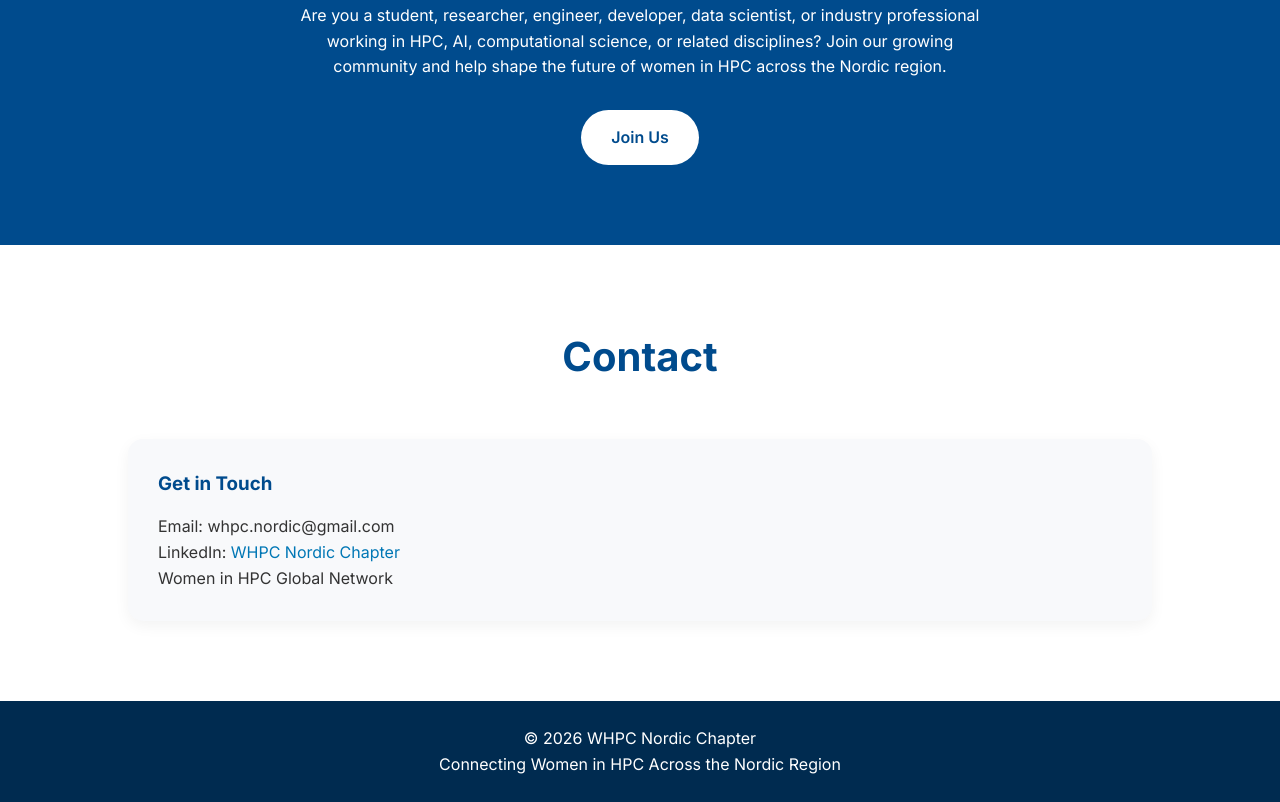
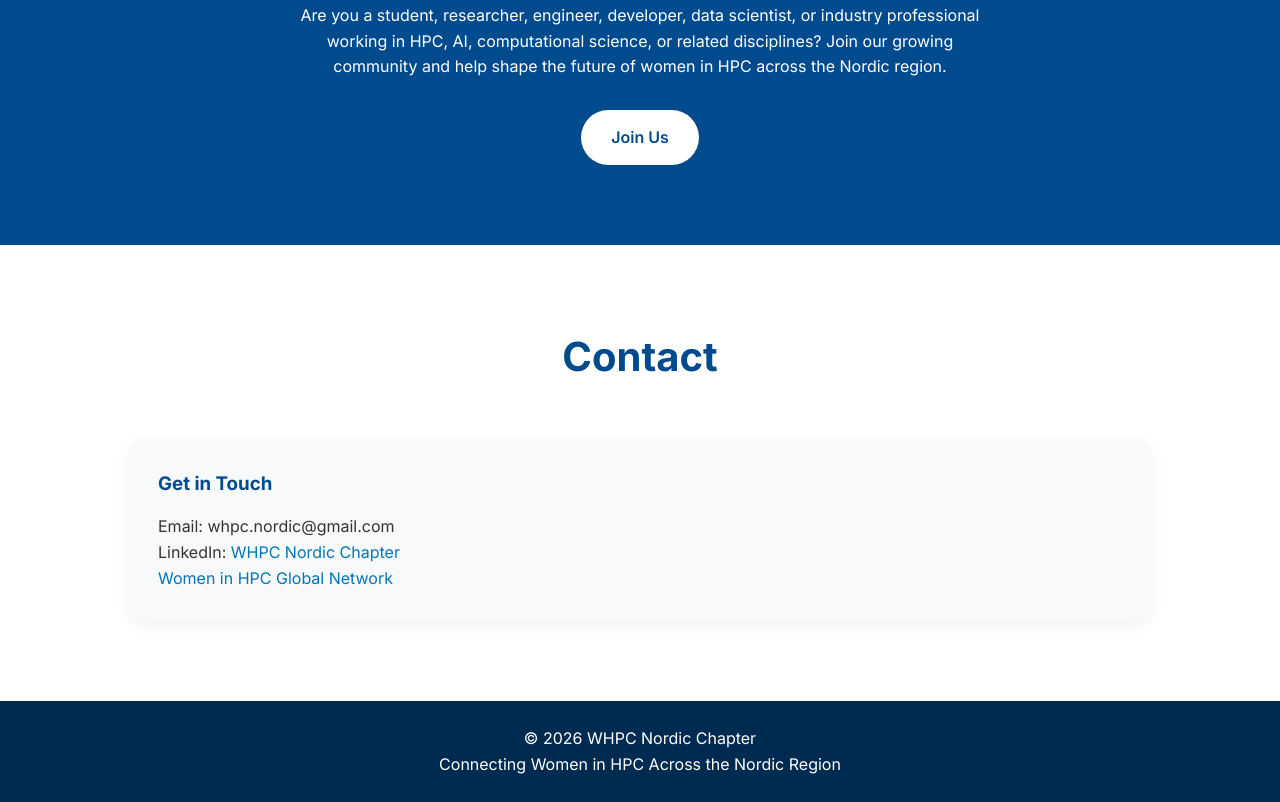
Before and after one commit to whpcnordic/whpc-nordic.github.io, a plain HTML site: page index.html in a window 1280 px wide. Shown: the part 3641-4443 px from the top of the page. Drawn offline with Linux system fonts and the light colour scheme.

Commit message:
Update index.html

```diff
--- a/index.html
+++ b/index.html
@@ -454,7 +454,13 @@ Email: whpc.nordic@gmail.com
     </a>
 </p>
 <p>
-Women in HPC Global Network
+<a href="https://womeninhpc.org/"
+       target="_blank"
+       rel="noopener noreferrer">
+       Women in HPC Global Network
+    </a>
+
+
 </p>
 </div>
 
```
